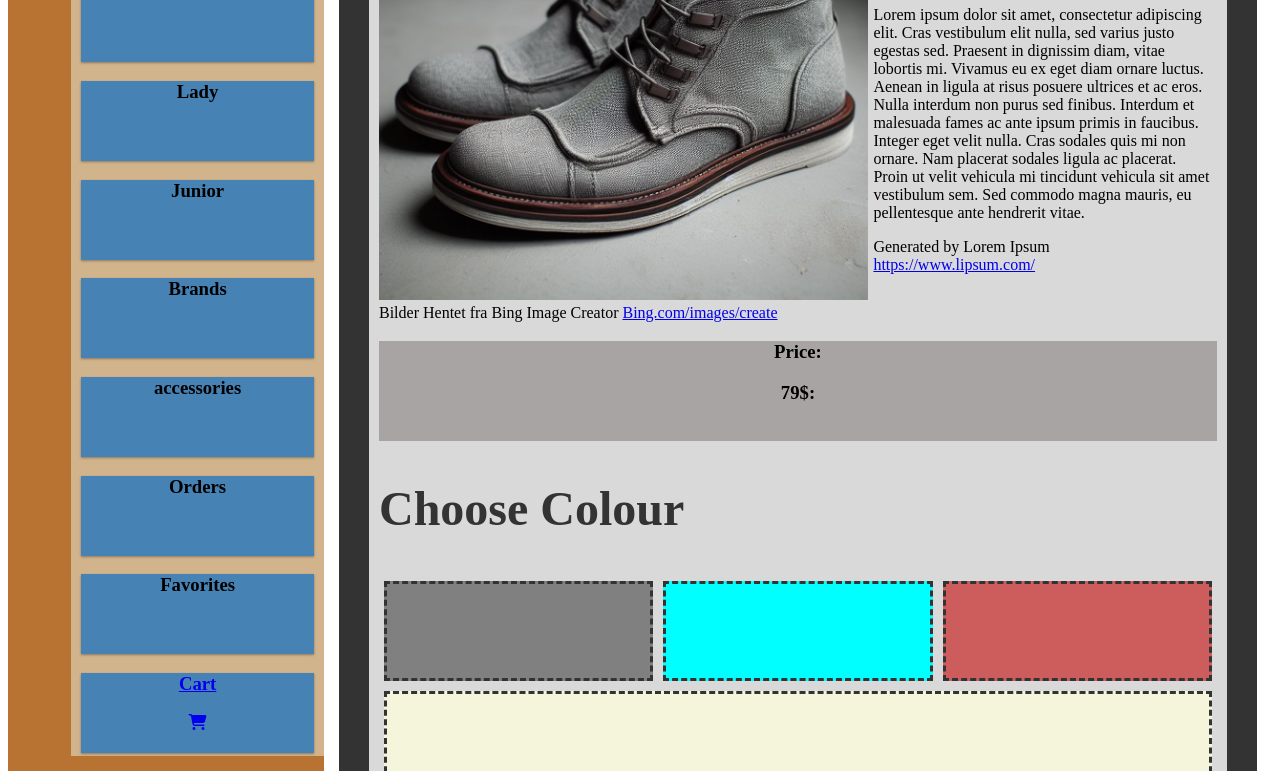
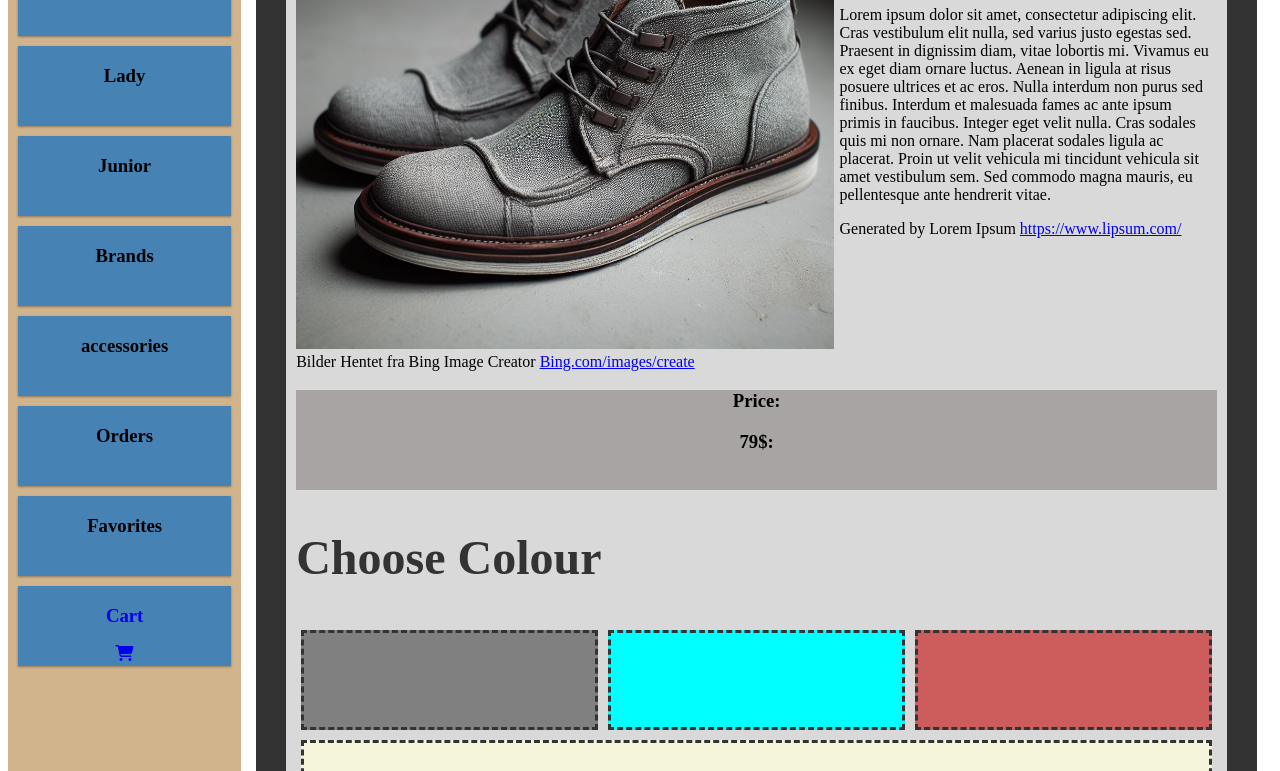
Before and after one commit to notveryhelpfuldude/Oblig-3-Webutvikling, a plain HTML site: page produkt.html in a window 1280 px wide. Shown: the part 352-1123 px from the top of the page. Drawn offline with Linux system fonts and the light colour scheme.

Commit message:
omskrevet for grid
Hele koden er omskrevet for å inkludere grid

```diff
--- a/css/stylesheet.css
+++ b/css/stylesheet.css
@@ -8,6 +8,10 @@ h1 {
 h2 {
     color:#333333;
     font-size: 48px;
+}
+#grid-container {
+    display: grid;
+    grid-template-areas: 'header header header header header header header header' 'nav nav main main main main main main' 'footer footer footer footer footer footer footer footer';
 }
 .flex-container {
     width: 100%;
@@ -118,36 +122,11 @@ h2 {
 img {
     width:100%;
 }
-.border {
-    margin-top: auto;
-    float: left;
-    width: 5%;
-    height: 1100px;
-    background-color: #B87333;
-}
-nav {
-    float:left;
-    width: 20%;
-    height: 1000px;
-    background-color:#D2B48C;
-    padding: 10px;
 
-}
-nav article {
-    height: 80px;
-    list-style-type: none;
-    background-color: steelblue;
-    text-align: center;
-    box-shadow: 0 1px 3px rgba(0, 0, 0, 0.12), 0 1px 2px rgba(0,0,0,0.24);
-    /* Box shadow Hentet fra W3schools.com*/
-}
 nav li:hover {
     background-color: rgb(96, 180, 70);
 }
-header {
-    background-color :#333333;
-    height: 100px;
-}
+
 .search {
     background-color: #D9D9D9;
     float: left;
@@ -186,16 +165,38 @@ header {
     margin-top: 30px;
 }
 main {
-    width: 75%;
-    float: left;
+    grid-area: main;
+
     padding: 15px;
     background-color: #FFFFFF;
 }
 footer {
+    grid-area: footer;
     text-align: center;
     padding: 4px;
     font-size: x-large;
     background-color:#B87333;
+}
+header {
+    grid-area: header;
+    background-color :#333333;
+    height: 100px;
+}
+nav {
+    grid-area: nav;
+    background-color:#D2B48C;
+    padding: 10px;
+
+}
+nav article {
+    float: left;
+    width: 100%;
+    height: 80px;
+    margin-top: 10px;
+    background-color: steelblue;
+    text-align: center;
+    box-shadow: 0 1px 3px rgba(0, 0, 0, 0.12), 0 1px 2px rgba(0,0,0,0.24);
+    /* Box shadow Hentet fra W3schools.com*/
 }
 @media (max-width: 1200px) {
     .row, .column {
@@ -210,15 +211,12 @@ footer {
         flex: 100%;
         max-width: 100%;
     }
+    #grid-container {
+        display: grid;
+        grid-template-areas: 'header' 'nav' 'main' 'footer' ;
+    }
     .flex-container article {
         margin: 10px;
-    }
-    main {
-        width: 95%;
-    }
-    nav {
-        width: 95%;
-        height: auto;
     }
     nav article {
         width: 45%;
--- a/produkt.html
+++ b/produkt.html
@@ -10,8 +10,9 @@
     <title>Verdens Kuleste Skobutikk</title>
 </head>
 <body>
-    <div class="border">
-    </div>
+    <div id="grid-container">
+        <article class="border">
+        </article>
         <header>
             <a href="index.html">
                 <div class="icon">
@@ -100,5 +101,6 @@
 
 
         </footer>
+    </div>
 </body>
 </html>
```
Also changed, not shown: checkout.html (+4 -2 lines), index.html (+3 -2 lines). Lines whose indentation alone changed are shown as unchanged.
